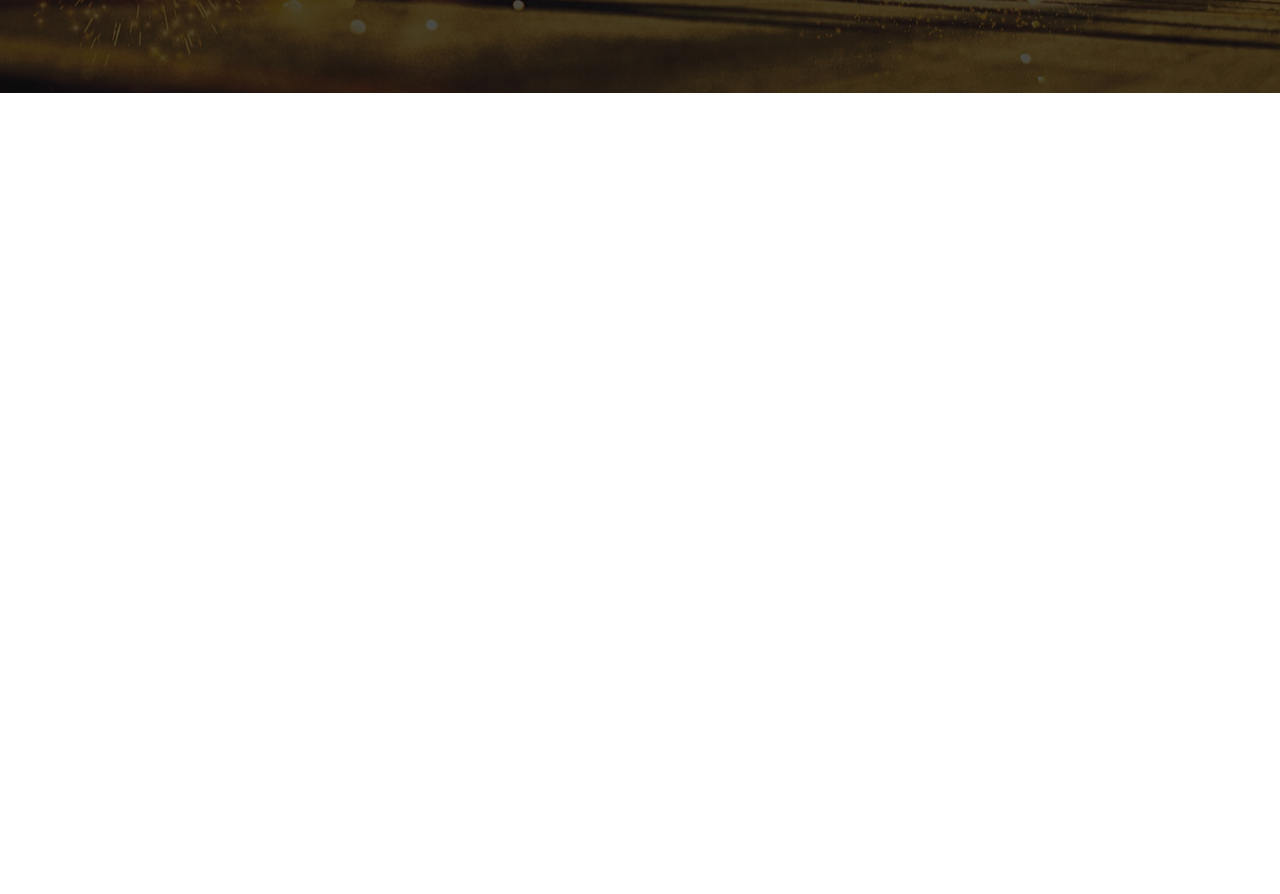
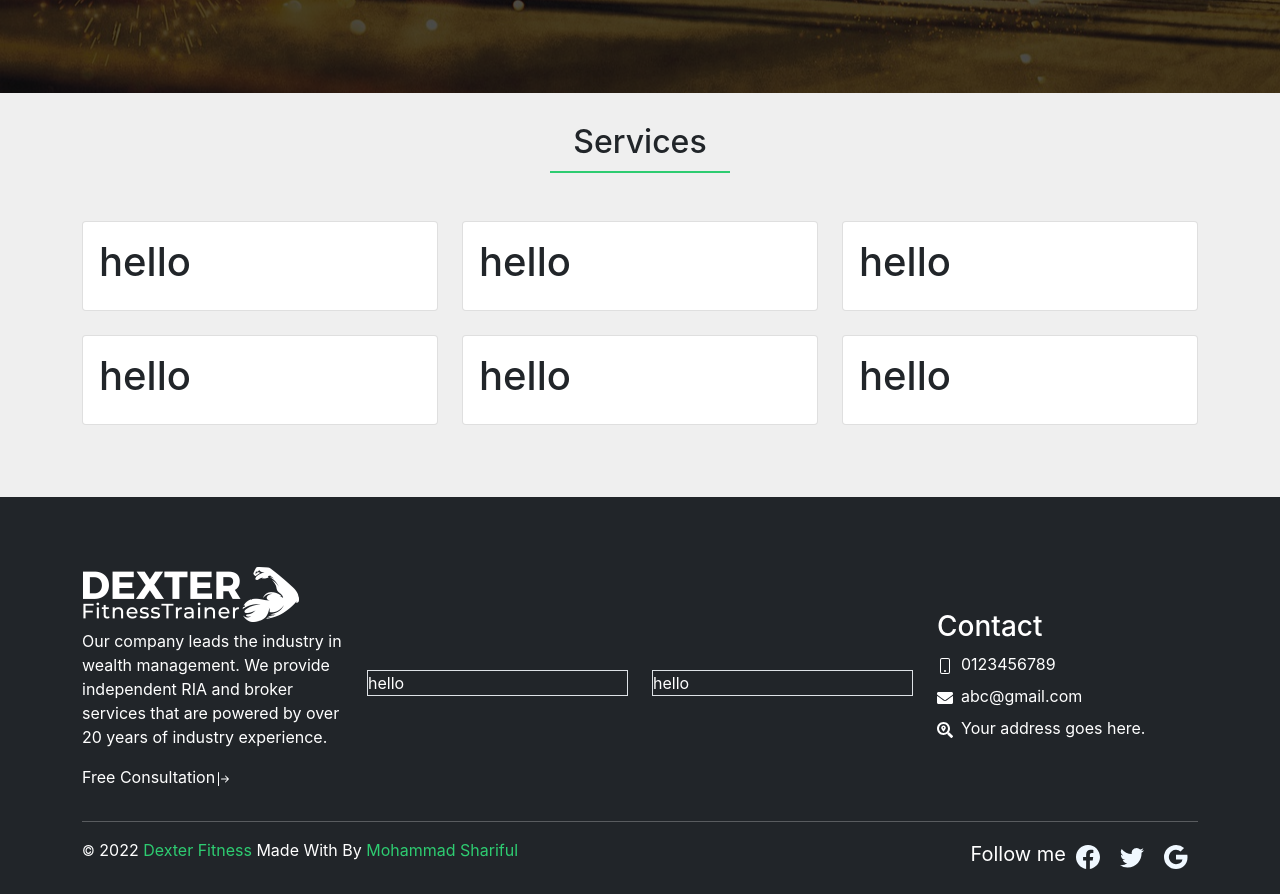
Before and after one commit to mohammadshariful/dexter-fitness, a React (Create React App) app: page / in a window 1280 px wide. Shown: the part 700-1594 px from the top of the page. Before the commit the page ends 823 px from the top, so only its background shows below. Built offline with nearby package versions, Linux system fonts and the light colour scheme.

Commit message:
footer component added

```diff
--- a/src/App.js
+++ b/src/App.js
@@ -1,5 +1,6 @@
 import { Route, Routes } from "react-router-dom";
 import Home from "./Pages/Home/Home/Home";
+import Footer from "./Pages/Shared/Footer/Footer";
 import Header from "./Pages/Shared/Header/Header";
 
 function App() {
@@ -9,6 +10,7 @@ function App() {
       <Routes>
         <Route path="/" element={<Home />} />
       </Routes>
+      <Footer />
     </>
   );
 }
--- a/src/Pages/Home/Home/Home.js
+++ b/src/Pages/Home/Home/Home.js
@@ -1,10 +1,12 @@
 import React from "react";
 import Banner from "../Banner/Banner";
+import Services from "../Services/Services";
 
 const Home = () => {
   return (
     <main>
       <Banner />
+      <Services />
     </main>
   );
 };
--- /dev/null
+++ b/src/Pages/Home/Service/Service.js
@@ -0,0 +1,16 @@
+import React from "react";
+import { Card, Col } from "react-bootstrap";
+import "./Service.css";
+const Service = () => {
+  return (
+    <Col md={6} lg={4}>
+      <Card className="mb-4">
+        <Card.Body className="h-100">
+          <h1>hello</h1>
+        </Card.Body>
+      </Card>
+    </Col>
+  );
+};
+
+export default Service;
--- /dev/null
+++ b/src/Pages/Home/Services/Services.css
@@ -0,0 +1,8 @@
+.section-title::after {
+  content: "";
+  background-color: #2ecc71;
+  display: block;
+  width: 180px;
+  height: 2px;
+  margin: 10px auto 5px;
+}
--- /dev/null
+++ b/src/Pages/Home/Services/Services.js
@@ -0,0 +1,19 @@
+import React from "react";
+import { Container, Row } from "react-bootstrap";
+import Service from "../Service/Service";
+import "./Services.css";
+const Services = () => {
+  const array = [1, 2, 3, 4, 5, 6];
+  return (
+    <Container>
+      <h2 className="section-title text-center">Services</h2>
+      <Row className="justify-content-center align-items-center my-5">
+        {array.map((arr, index) => (
+          <Service key={index} />
+        ))}
+      </Row>
+    </Container>
+  );
+};
+
+export default Services;
--- /dev/null
+++ b/src/Pages/Shared/Footer/Footer.css
@@ -0,0 +1,10 @@
+.social-icon {
+  font-size: 24px;
+  margin: 0 10px;
+  color: #f0f8ff;
+  transition: 0.3s ease-out;
+  cursor: pointer;
+}
+.social-icon:hover {
+  color: #2ecc71;
+}
--- /dev/null
+++ b/src/Pages/Shared/Footer/Footer.js
@@ -0,0 +1,79 @@
+import React from "react";
+import { Col, Container, Row } from "react-bootstrap";
+import {
+  BsArrowBarRight,
+  BsFacebook,
+  BsGoogle,
+  BsPhone,
+  BsTwitter,
+} from "react-icons/bs";
+import { FaEnvelope, FaSearchLocation } from "react-icons/fa";
+import Logo from "../../../Assets/Images/logo.png";
+import "./Footer.css";
+const Footer = () => {
+  const date = new Date();
+  const year = date.getFullYear();
+  return (
+    <footer className="footer-container bg-dark py-3">
+      <Container>
+        <Row className="justify-content-center align-items-center mt-5">
+          <Col lg={3}>
+            <div className=" bg-dark text-white">
+              <img src={Logo} alt="" />
+              <p>
+                Our company leads the industry in wealth management. We provide
+                independent RIA and broker services that are powered by over 20
+                years of industry experience.
+              </p>
+              <p>
+                <span>Free Consultation</span>
+                <BsArrowBarRight />
+              </p>
+            </div>
+          </Col>
+          <Col lg={3}>
+            <div className="border bg-dark text-white">hello</div>
+          </Col>
+          <Col lg={3}>
+            <div className="border bg-dark text-white">hello</div>
+          </Col>
+          <Col lg={3}>
+            <div className=" bg-dark text-white">
+              <h3>Contact</h3>
+              <ul className="list-unstyled">
+                <li className="mb-2">
+                  <BsPhone />
+                  <span className="ms-2">0123456789</span>
+                </li>
+                <li className="mb-2">
+                  <FaEnvelope />
+                  <span className="ms-2">abc@gmail.com</span>
+                </li>
+                <li className="mb-2">
+                  <FaSearchLocation />
+                  <span className="ms-2">Your address goes here.</span>
+                </li>
+              </ul>
+            </div>
+          </Col>
+        </Row>
+        <hr className="bg-white" />
+        <div className="d-flex justify-content-between align-items-center flex-column-reverse flex-md-row">
+          <p className="fs-6 bg-dark text-white">
+            <small>&copy;</small> {year}
+            <span className="primary-color"> Dexter Fitness</span> Made With By
+            <span className="primary-color"> Mohammad Shariful</span>
+          </p>
+          <div className="mb-2">
+            <span className="text-white fs-5">Follow me</span>
+            <BsFacebook className="social-icon" />
+            <BsTwitter className=" social-icon" />
+            <BsGoogle className="social-icon" />
+          </div>
+        </div>
+      </Container>
+    </footer>
+  );
+};
+
+export default Footer;
--- a/src/index.css
+++ b/src/index.css
@@ -5,6 +5,7 @@ body {
     sans-serif;
   -webkit-font-smoothing: antialiased;
   -moz-osx-font-smoothing: grayscale;
+  background-color: #8080801f;
   overflow-x: hidden;
 }
 
@@ -12,3 +13,6 @@ code {
   font-family: source-code-pro, Menlo, Monaco, Consolas, "Courier New",
     monospace;
 }
+.primary-color {
+  color: #2ecc71;
+}
```
Also changed, not shown: src/Pages/Home/Service/Service.css (added).
